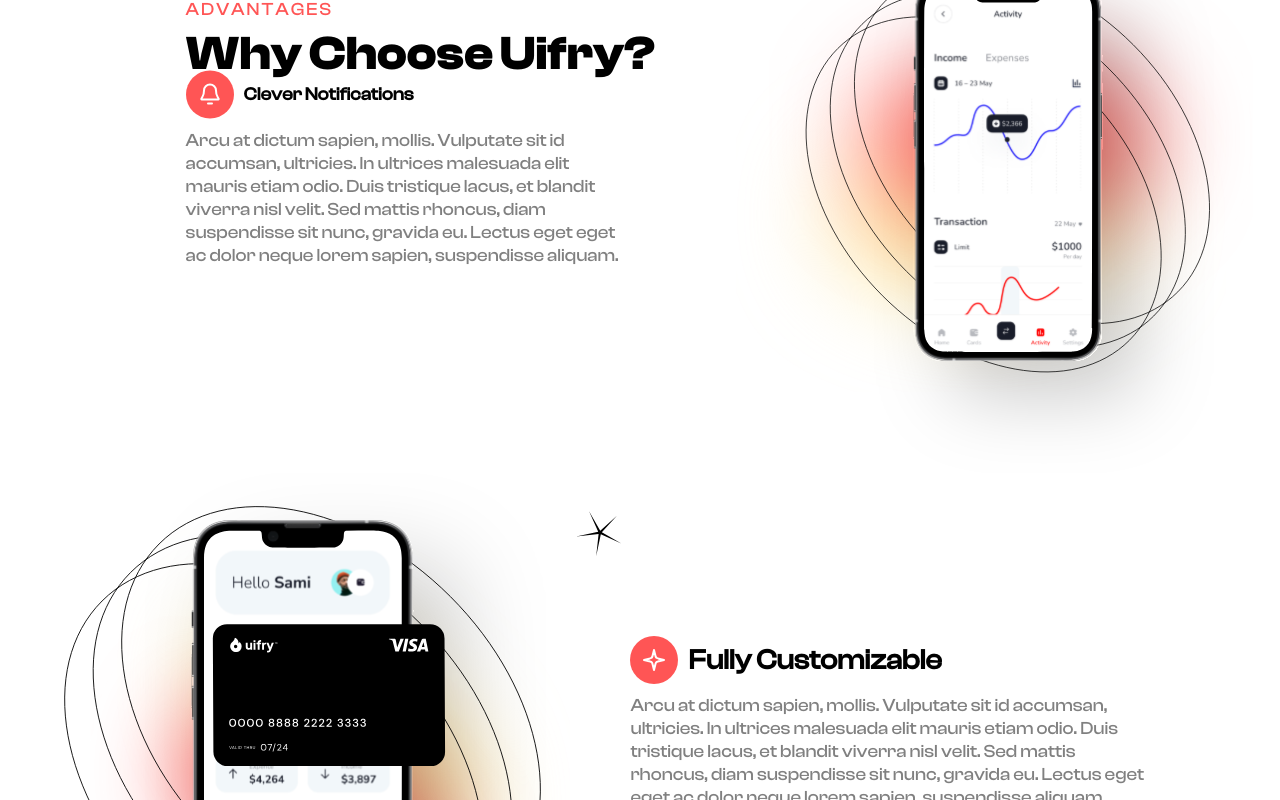
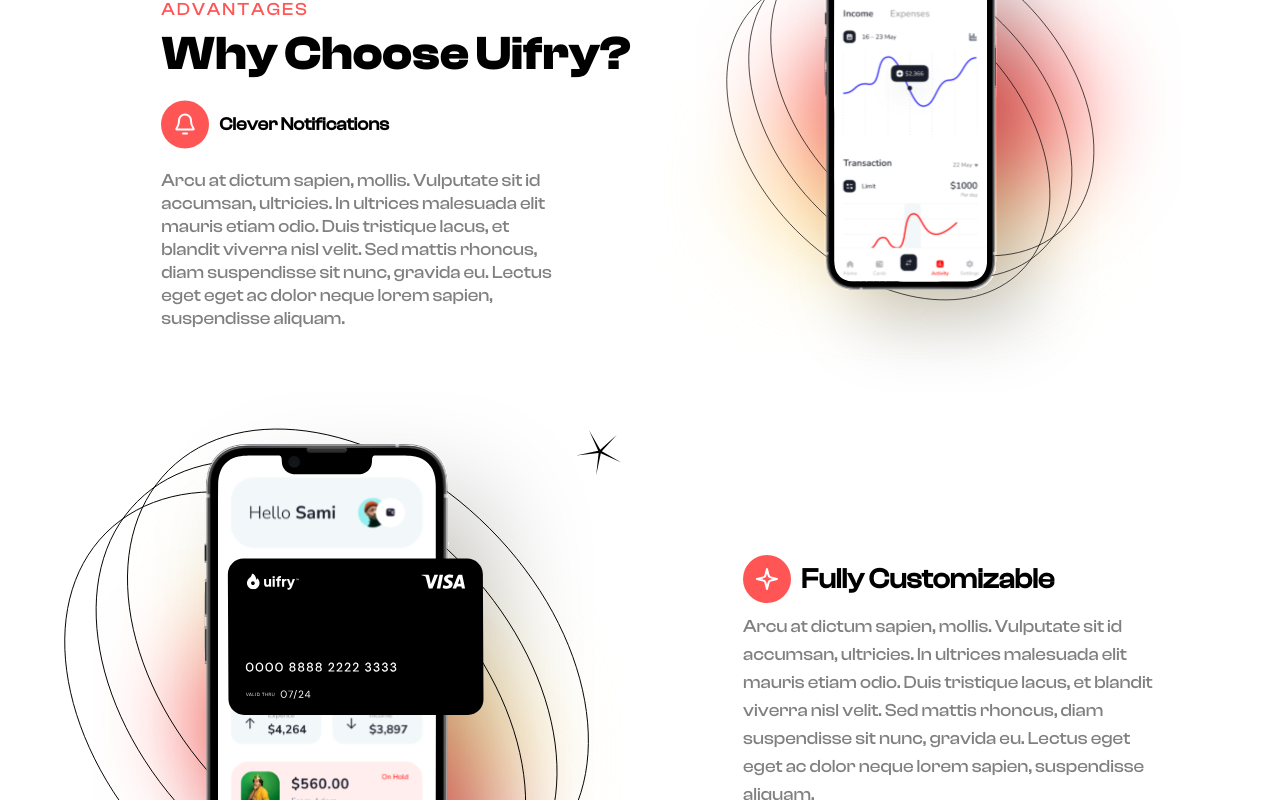
Before and after one commit to vprashrex/uifry-landing-page, a React (Create React App) app: page / in a window 1280 px wide. Shown: the part 1700-2500 px from the top of the page. Built offline with nearby package versions, Linux system fonts and the light colour scheme.

Commit message:
testimonial-updated

```diff
--- a/src/components/Features.js
+++ b/src/components/Features.js
@@ -46,18 +46,18 @@ export const Features = () => {
             </div>
             <div className="img-txt-bx-1">
 
-                <div className="feature-txt-bx" style={{marginLeft:"10%"}}>
+                <div className="feature-txt-bx" style={{marginLeft:"8%"}}>
                     <span className="feature-tagline">ADVANTAGES</span>
                     <h1>Why Choose Uifry?</h1>
-                    <div className="txt-bx1" style={{display:"flex",alignItems:"center",marginTop:"-20px"}}>
+                    <div className="txt-bx1" style={{display:"flex",alignItems:"center",marginTop:"10px"}}>
                         <span><svg width="48" height="49" viewBox="0 0 48 49" fill="none" xmlns="http://www.w3.org/2000/svg"><circle cx="24" cy="24.488" r="24" fill="#FF5555"/><path d="M26 33.488H22M30 20.488C30 18.8967 29.3679 17.3706 28.2427 16.2454C27.1174 15.1202 25.5913 14.488 24 14.488C22.4087 14.488 20.8826 15.1202 19.7574 16.2454C18.6322 17.3706 18 18.8967 18 20.488C18 23.5782 17.2205 25.694 16.3497 27.0934C15.6151 28.2739 15.2479 28.8641 15.2613 29.0288C15.2763 29.2111 15.3149 29.2806 15.4618 29.3896C15.5945 29.488 16.1926 29.488 17.3889 29.488H30.6112C31.8074 29.488 32.4056 29.488 32.5382 29.3896C32.6852 29.2806 32.7238 29.2111 32.7387 29.0288C32.7522 28.8641 32.3849 28.2739 31.6504 27.0935C30.7795 25.694 30 23.5782 30 20.488Z" stroke="white" stroke-width="2" stroke-linecap="round" stroke-linejoin="round"/></svg></span>
                         <h2>Clever Notifications</h2>
                     </div>
-                    <p style={{marginTop:"10px"}}>Arcu at dictum sapien, mollis. Vulputate sit id accumsan, ultricies. In ultrices malesuada elit mauris etiam odio. Duis tristique lacus, et blandit viverra nisl velit. Sed mattis rhoncus, diam suspendisse sit nunc, gravida eu. Lectus eget eget ac dolor neque lorem sapien, suspendisse aliquam.</p>
+                    <p style={{marginTop:"20px"}}>Arcu at dictum sapien, mollis. Vulputate sit id accumsan, ultricies. In ultrices malesuada elit mauris etiam odio. Duis tristique lacus, et blandit viverra nisl velit. Sed mattis rhoncus, diam suspendisse sit nunc, gravida eu. Lectus eget eget ac dolor neque lorem sapien, suspendisse aliquam.</p>
 
                 </div>
-                <div className="img-flow">
-                    <img className="star-svg" style={{position:"absolute",right:"0%",marginTop:"3%"}} src={StarSvg} alt="star"/>
+                <div className="img-flow" style={{marginTop:"-30px",marginRight:"10%"}}>
+                    <img className="star-svg" style={{position:"absolute",right:"3%",marginTop:"3%"}} src={StarSvg} alt="star"/>
 
                     <div className="back-glow">
                         <img src={BackSvg} alt="back"/>
@@ -77,13 +77,13 @@ export const Features = () => {
 
 
                 </div>
-                <div className="feature-txt-bx" style={{marginTop:"15%"}}>
+                <div className="feature-txt-bx" style={{marginTop:"15%",width:"45%",marginLeft:"10%"}}>
 
                     <div className="txt-bx1" style={{display:"flex",alignItems:"center",marginTop:"-20px"}}>
                         <span><svg width="48" height="49" viewBox="0 0 48 49" fill="none" xmlns="http://www.w3.org/2000/svg"><circle cx="24" cy="24.9761" r="24" fill="#FF5555"/><path d="M24 14.9761L22.6985 20.1821C22.4445 21.1979 22.3176 21.7059 22.0531 22.1192C21.8192 22.4848 21.5087 22.7952 21.1431 23.0292C20.7298 23.2936 20.2218 23.4206 19.206 23.6746L14 24.9761L19.206 26.2776C20.2218 26.5315 20.7298 26.6585 21.1431 26.923C21.5087 27.1569 21.8192 27.4674 22.0531 27.833C22.3176 28.2463 22.4445 28.7542 22.6985 29.7701L24 34.9761L25.3015 29.7701C25.5555 28.7542 25.6824 28.2463 25.9469 27.833C26.1808 27.4674 26.4913 27.1569 26.8569 26.923C27.2702 26.6585 27.7782 26.5315 28.794 26.2776L34 24.9761L28.794 23.6746C27.7782 23.4206 27.2702 23.2936 26.8569 23.0292C26.4913 22.7952 26.1808 22.4848 25.9469 22.1192C25.6824 21.7059 25.5555 21.1979 25.3015 20.1821L24 14.9761Z" stroke="white" stroke-width="2" stroke-linecap="round" stroke-linejoin="round"/></svg></span>
                         <h2 style={{fontSize:"28px"}}>Fully Customizable</h2>
                     </div>
-                    <p>Arcu at dictum sapien, mollis. Vulputate sit id accumsan, ultricies. In ultrices malesuada elit mauris etiam odio. Duis tristique lacus, et blandit viverra nisl velit. Sed mattis rhoncus, diam suspendisse sit nunc, gravida eu. Lectus eget eget ac dolor neque lorem sapien, suspendisse aliquam.</p>
+                    <p style={{lineHeight:"28px"}}>Arcu at dictum sapien, mollis. Vulputate sit id accumsan, ultricies. In ultrices malesuada elit mauris etiam odio. Duis tristique lacus, et blandit viverra nisl velit. Sed mattis rhoncus, diam suspendisse sit nunc, gravida eu. Lectus eget eget ac dolor neque lorem sapien, suspendisse aliquam.</p>
 
                 </div>
 
```
